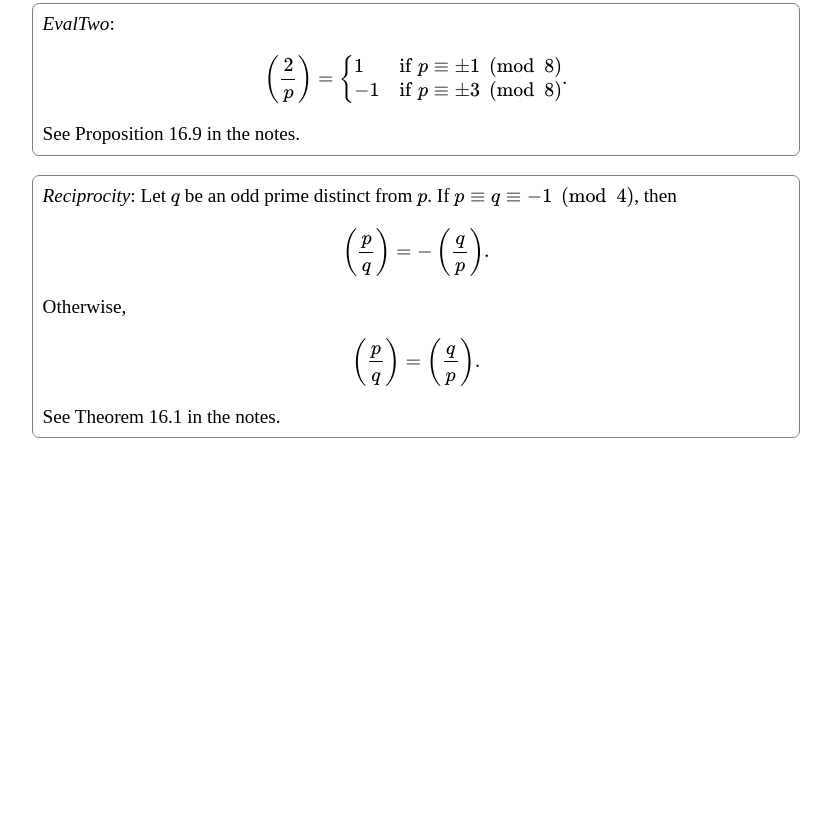
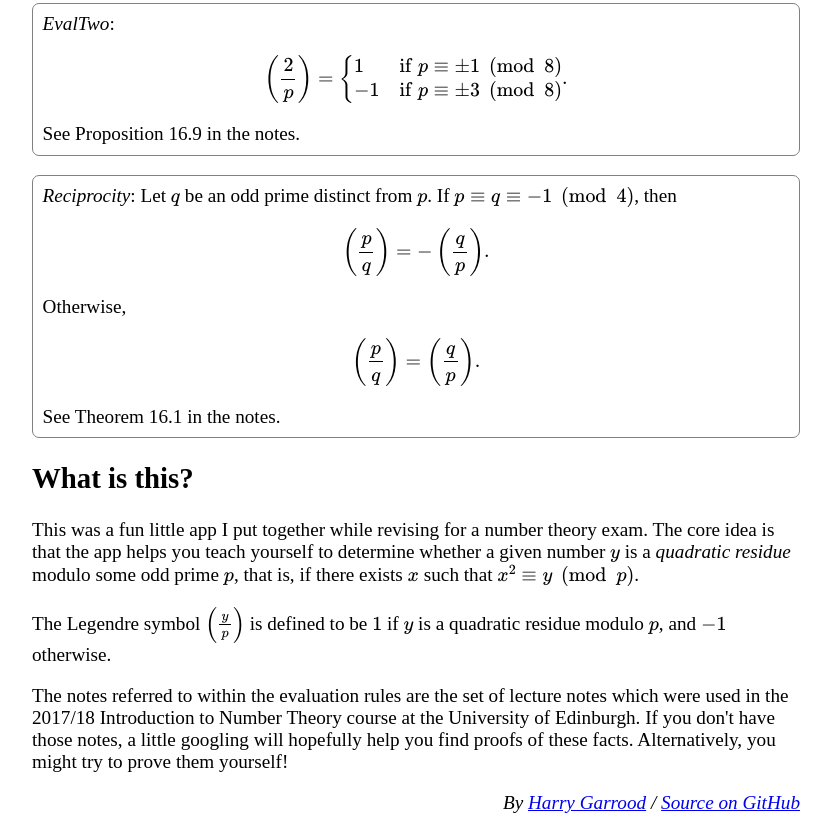
Before and after one commit to hdgarrood/legendre-symbol-calculator, a plain HTML site: page index.html in a window 1280 px wide. Shown: the part 1405-2239 px from the top of the page, without its empty margins (224-1055 px from the left). Before the commit the page ends 1863 px from the top, so only its background shows below. Drawn offline with nearby package versions, Linux system fonts and the light colour scheme; some packages are replaced by stand-ins of ours.

Commit message:
deploying

```diff
--- a/index.html
+++ b/index.html
@@ -33,6 +33,11 @@ form span:not(:first-child) {
 
 form span:not(:last-child) {
   margin-right: 1em;
+}
+
+.credits {
+  text-align: right;
+  font-style: italic;
 }
 </style>
   </head>
@@ -96,6 +101,34 @@ form span:not(:last-child) {
           See Theorem 16.1 in the notes.
         </div>
       </div>
+      <div>
+        <h2>What is this?</h2>
+        <p>
+        This was a fun little app I put together while revising for a number theory
+        exam. The core idea is that the app helps you teach yourself to determine
+        whether a given number \(y\) is a <em>quadratic residue</em> modulo some odd
+        prime \(p\), that is, if there exists \(x\) such that \(x^2 \equiv y \pmod{p}\).
+        </p>
+
+        <p>
+        The Legendre symbol \(\left(\frac{y}{p}\right)\) is defined to be \(1\) if
+        \(y\) is a quadratic residue modulo \(p\), and \(-1\) otherwise.
+        </p>
+
+        <p>
+        The notes referred to within the evaluation rules are the set of lecture notes
+        which were used in the 2017/18 Introduction to Number Theory course at the
+        University of Edinburgh. If you don't have those notes, a little googling will
+        hopefully help you find proofs of these facts. Alternatively, you might try to
+        prove them yourself!
+        </p>
+      </div>
+      <p class="credits">
+        By
+        <a href="https://harry.garrood.me/">Harry Garrood</a>
+        /
+        <a href="https://github.com/hdgarrood/legendre-symbol-calculator">Source on GitHub</a>
+      </p>
     </div>
     <script src="app.js"></script>
     <script src='https://cdnjs.cloudflare.com/ajax/libs/mathjax/2.7.4/MathJax.js?config=TeX-MML-AM_CHTML' async></script>
```
